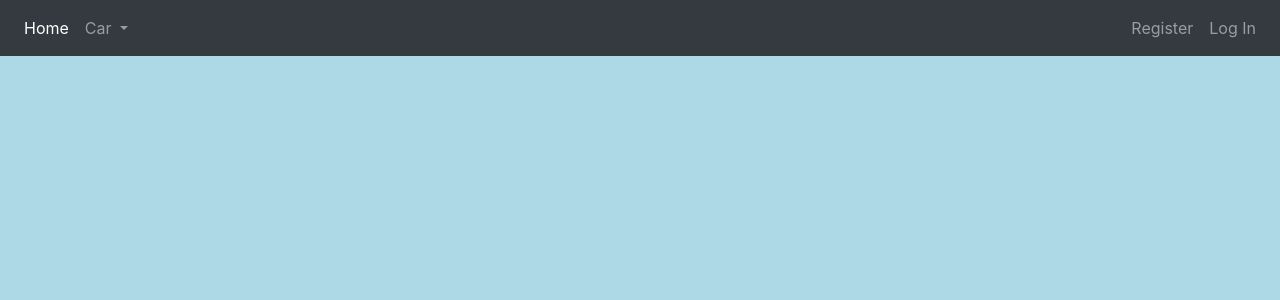
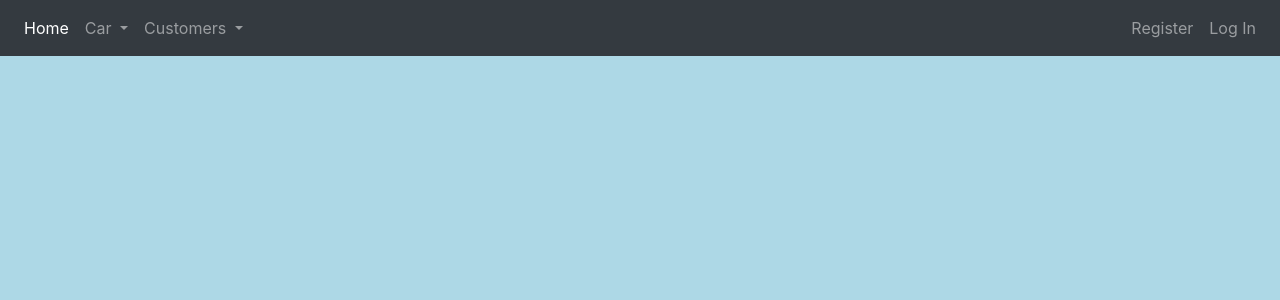
Before and after one commit to PetreMorariu/car_rental_app, a Django app: page / in a window 1280 px wide. Shown: the top 300 px of the page. Run offline with Django 5.2, Linux system fonts and the light colour scheme; data that the repository does not hold is empty; some libraries are stand-ins or nearby versions.

Commit message:
added dorpdown menu for Customers in base.html

```diff
--- a/car_rental/templates/car_rental/base.html
+++ b/car_rental/templates/car_rental/base.html
@@ -23,6 +23,14 @@
                     </a>
                     <div class="dropdown-menu" aria-labelledby="navbarDropdown">
                         <a class="dropdown-item" href="{% url 'add_car' %}">Add a new Car</a>
+                    </div>
+                </li>
+                <li class="nav-item dropdown">
+                    <a class="nav-link dropdown-toggle" href="#" id="navbarDropdown" role="button" data-toggle="dropdown" aria-haspopup="true" aria-expanded="false">
+                        Customers
+                    </a>
+                    <div class="dropdown-menu" aria-labelledby="navbarDropdown">
+                        <a class="dropdown-item" href="#">Add a new Customer</a>
                     </div>
                 </li>
             </ul>
```
